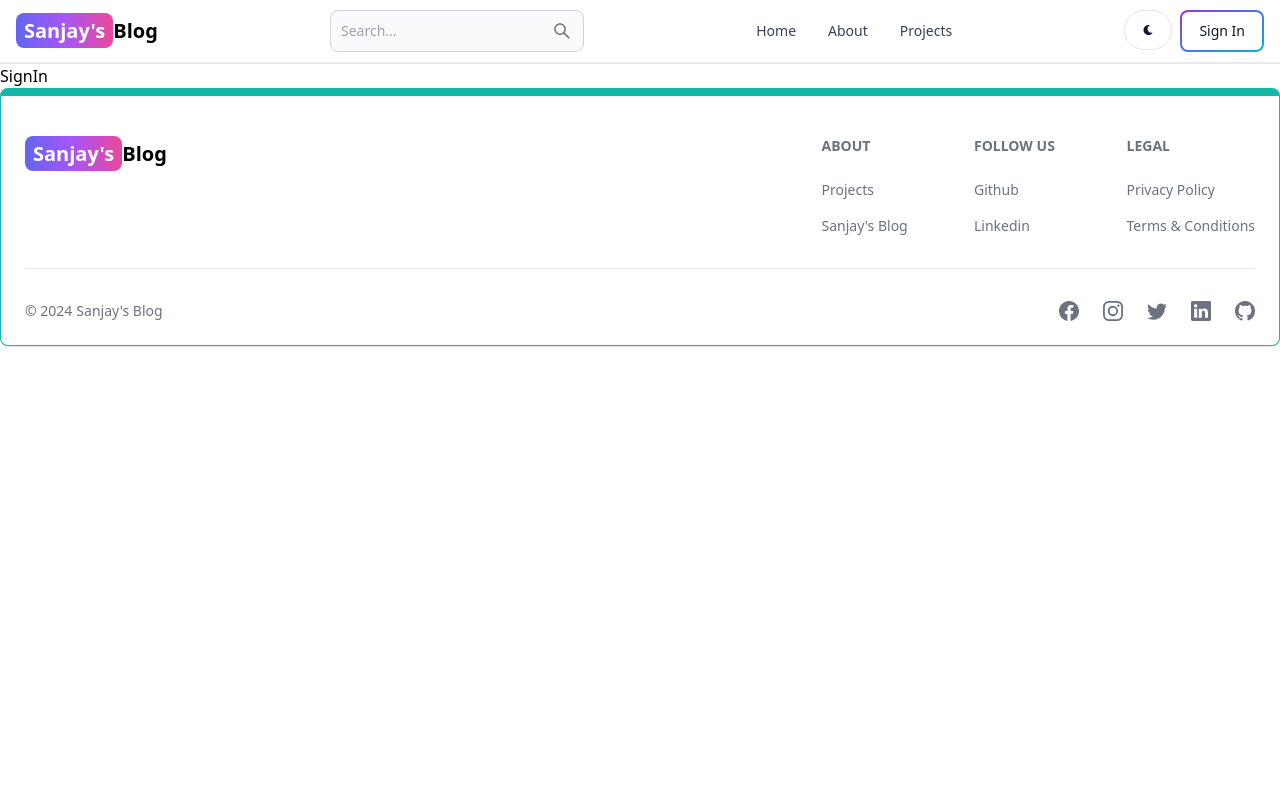
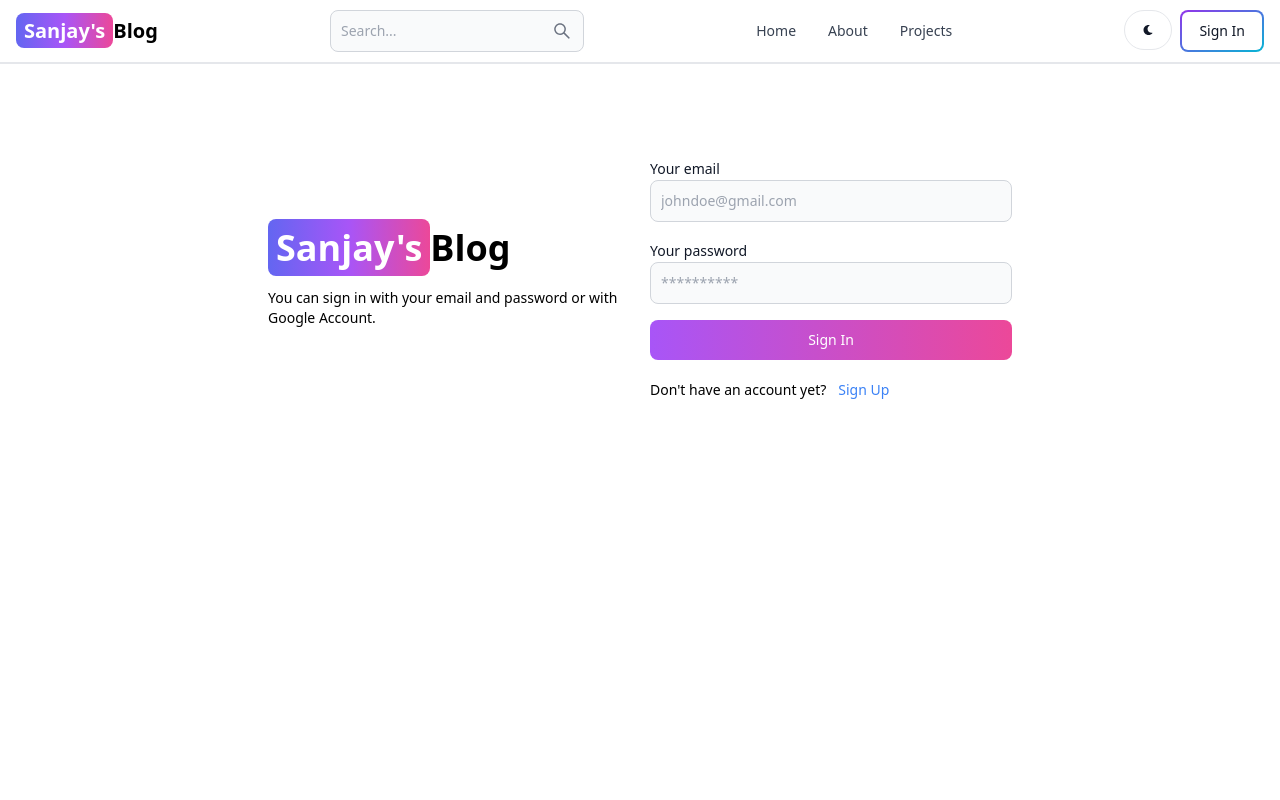
Before and after one commit to Sanjay-Nathwani/MERN_BLOG_APP, a React (Vite) app in the folder client/: page /signin in a window 1280 px wide. Shown: the top 800 px of the page. Built offline with nearby package versions, Linux system fonts and the light colour scheme.

Commit message:
completed signin page ui and functionality

```diff
--- a/client/src/pages/SignIn.jsx
+++ b/client/src/pages/SignIn.jsx
@@ -1,5 +1,114 @@
+import { Link, useNavigate } from "react-router-dom";
+import { Alert, Button, Label, Spinner, TextInput } from "flowbite-react";
+import { useState } from "react";
+
 export default function SignIn() {
+  const [formData, setFormData] = useState({});
+  const [errorMessage, setErrorMessage] = useState(null);
+  const [loading, setLoading] = useState(false);
+
+  const navigate = useNavigate();
+
+  const handleChange = (e) => {
+    setFormData({ ...formData, [e.target.id]: e.target.value.trim() });
+  };
+
+  const handleSubmit = async (e) => {
+    e.preventDefault();
+
+    if (!formData.email || !formData.password) {
+      return setErrorMessage("Please fill out all fields.");
+    }
+
+    try {
+      setLoading(true);
+      setErrorMessage(null);
+      const res = await fetch("/api/auth/signin", {
+        method: "POST",
+        headers: { "Content-Type": "application/json" },
+        body: JSON.stringify(formData),
+      });
+      const data = await res.json();
+
+      if (data.success === false) {
+        return setErrorMessage(data.message);
+      }
+
+      setLoading(false);
+      if (res.ok) {
+        navigate("/");
+      }
+    } catch (error) {
+      setErrorMessage(error.message);
+      setLoading(false);
+    }
+  };
+
   return (
-    <div>SignIn</div>
-  )
+    <div className="min-h-screen mt-20">
+      <div className="flex p-3 max-w-3xl mx-auto flex-col md:flex-row md:items-center gap-5">
+        {/* left side div */}
+        <div className="flex-1">
+          <Link to="/" className="text-4xl font-bold dark:text-white">
+            <span className="px-2 py-1 bg-gradient-to-r from-indigo-500 via-purple-500 to-pink-500 rounded-lg text-white">
+              Sanjay&apos;s
+            </span>
+            Blog
+          </Link>
+          <p className="text-sm mt-5">
+            You can sign in with your email and password or with Google Account.
+          </p>
+        </div>
+
+        {/* right side div */}
+        <div className="flex-1">
+          <form className="flex flex-col gap-4" onSubmit={handleSubmit}>
+            <div>
+              <Label value="Your email" />
+              <TextInput
+                type="email"
+                placeholder="johndoe@gmail.com"
+                id="email"
+                onChange={handleChange}
+              />
+            </div>
+            <div>
+              <Label value="Your password" />
+              <TextInput
+                type="password"
+                placeholder="**********"
+                id="password"
+                onChange={handleChange}
+              />
+            </div>
+            <Button
+              type="submit"
+              gradientDuoTone="purpleToPink"
+              disabled={loading}
+            >
+              {loading ? (
+                <>
+                  <Spinner size="sm" />
+                  <span className="pl-3">Loading...</span>
+                </>
+              ) : (
+                "Sign In"
+              )}
+            </Button>
+          </form>
+          <div className="flex gap-3 text-sm mt-5">
+            <span>Don&apos;t have an account yet?</span>
+            <Link to="/signup" className="text-blue-500">
+              Sign Up
+            </Link>
+          </div>
+          {errorMessage && (
+            <Alert className="mt-5" color="failure">
+              {errorMessage}
+            </Alert>
+          )}
+        </div>
+      </div>
+    </div>
+  );
 }
```
